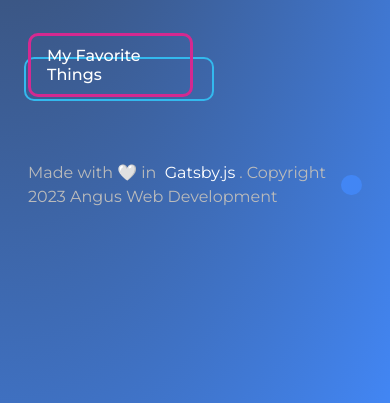
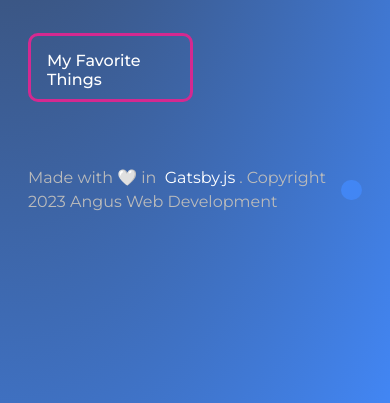
Before and after one commit to RyanAngus/gatsby-wp-jasper, a Gatsby site: page / in a window 390 px wide. Shown: the part 441-844 px from the top of the page. Built offline with nearby package versions, Linux system fonts and the light colour scheme; Gatsby itself is replaced by a stand-in of ours.

Commit message:
Update home.module.css

```diff
--- a/src/styles/home.module.css
+++ b/src/styles/home.module.css
@@ -88,11 +88,23 @@ img:hover {
 
 
   .btn:hover:before {
+    padding: 0; /* set padding to 0 to make the element disappear */
+    bottom: 0; /* move the element up to align with the top button */
+    border: none; /* set border-radius to 10px to match the top button's appearance */
+    transition: 0.4s ease-in;
 
 
   }
 
   .btn:before {
+  display: inline-block;
+  background: transparent;
+  padding: 0px;
+  border: none;
+  border-radius: 10px;
+  margin-top: 20px;
+  font-weight: 500;
+  position: relative;
 
   }
 
```
